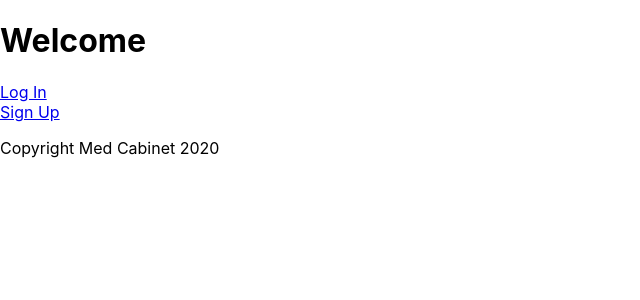
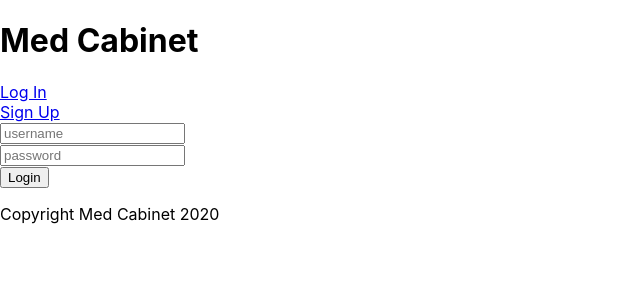
Before and after one commit to MedCab-1/Front-End, a React (Create React App) app in the folder login/: page /LoginForm in a window 1280 px wide. Shown: the top 300 px of the page, without its empty margins (0-640 px from the left). Built offline with nearby package versions, Linux system fonts and the light colour scheme.

Commit message:
fixed filepaths

```diff
--- a/login/package.json
+++ b/login/package.json
@@ -14,10 +14,7 @@
     "react-router-dom": "^5.1.2",
     "react-scripts": "3.3.1",
     "reactstrap": "^8.4.1",
-<<<<<<< HEAD
-=======
     "redux": "^4.0.5",
->>>>>>> master
     "yup": "^0.28.1"
   },
   "scripts": {
--- a/login/src/App.js
+++ b/login/src/App.js
@@ -2,21 +2,19 @@
 import LoginForm from './components/LoginForm'
 import { Route } from 'react-router-dom';
 import Footer from './components/Footer';
-import Header from './components/header';
+import Header from './components/Header';
 import Signup from './components/Signup';
-
 
 export default function App() {
   return (
 
     <div className="App">
           <Header />
-        <Route path='loginform' >
+        <Route path='/LoginForm' >
           <LoginForm />
         </Route>
-        <Route path='signup' >
+        <Route path='/Signup' >
           <Signup />
-          <Route exact path='/' component={Signup} />
         </Route>
           <Footer />
     </div>
--- a/login/src/components/Header.js
+++ b/login/src/components/Header.js
@@ -1,13 +1,13 @@
 import React from 'react';
 import LoginForm from './LoginForm';
-import Signup from './signup';
+import Signup from './Signup';
 import { Link } from 'react-router-dom';
 
 export default function Header() {
     return(
         <div>
-            <h1>Welcome</h1>
-            <div><Link to="/login">Log In</Link></div>
+            <h1>Med Cabinet</h1>
+            <div><Link to="/loginform">Log In</Link></div>
             <div><Link to="/signup">Sign Up</Link></div>
         </div>
 )}
--- a/login/src/components/LoginForm.js
+++ b/login/src/components/LoginForm.js
@@ -1,6 +1,7 @@
 import React, { useEffect, useState } from 'react';
 import { Formik, Form, Field, ErrorMessage, withFormik, validateYupSchema, yupToFormErrors } from 'formik';
 import * as Yup from 'yup';
+import { Link } from 'react-router-dom';
 import axios from 'axios';
 
 
```
Also changed, not shown: 1 other file (tests, documents, lock files or other folders).
